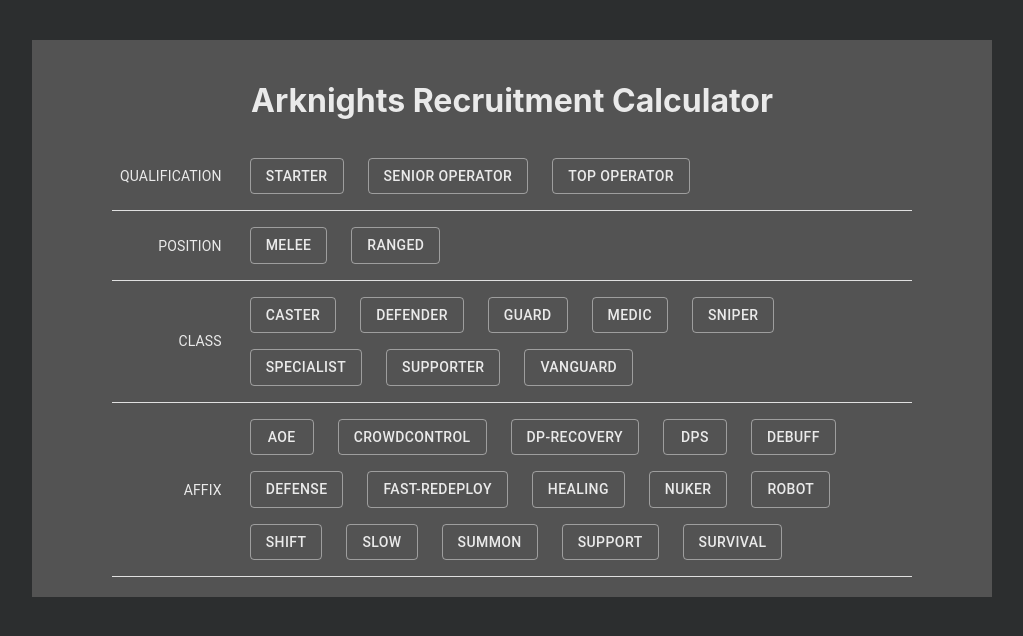
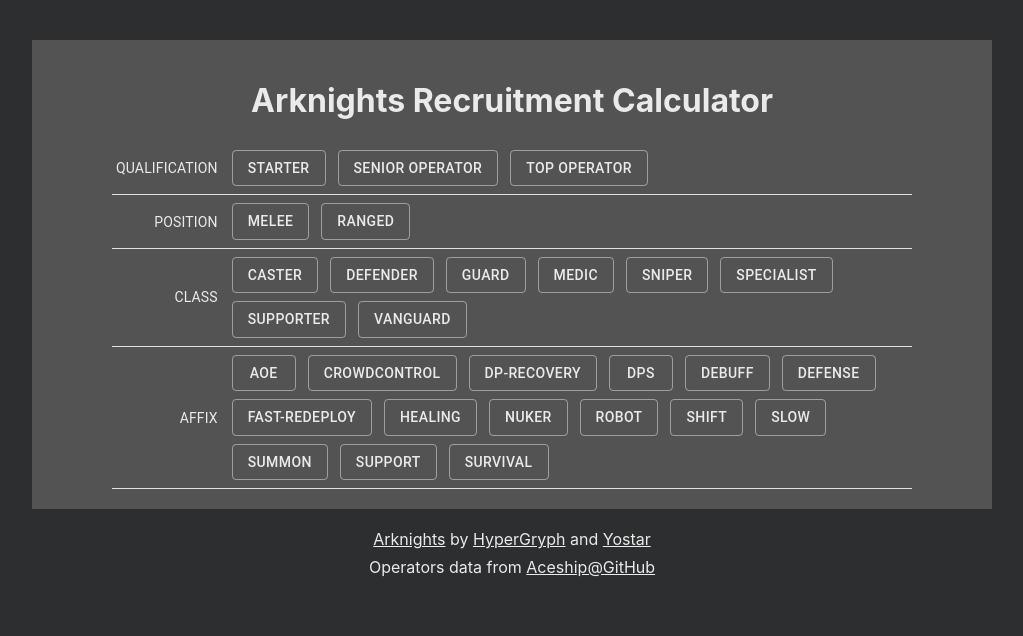
Before and after one commit to lloyd-san/arknights, a React (Create React App) app: page / in a window 1280 px wide. Shown: the top 636 px of the page, without its empty margins (128-1151 px from the left). Built offline with nearby package versions, Linux system fonts and the light colour scheme.

Commit message:
Footer credits

```diff
--- a/src/App.css
+++ b/src/App.css
@@ -4,6 +4,7 @@
   text-align: center;
   background-color: #2c2e2f;
   overflow: auto;
+  color: #eaeaea;
 }
 
 div.content {
@@ -11,11 +12,10 @@
   max-width: 800px;
   padding: 20px 80px;
   margin-top: 40px;
-  margin-bottom: 80px;
+  margin-bottom: 20px;
   margin-left: auto;
   margin-right: auto;
   background-color: #535353;
-  color: #eaeaea;
 }
 
 .tags-area {
@@ -29,10 +29,22 @@
 }
 
 td.tags-table-cell {
-  padding: 8px;
+  padding: 4px;
 }
 
 button.tag-button, a.tag-button {
-  margin: 8px 12px;
+  margin: 4px 6px;
   text-decoration: none;
 }
+
+.footer div {
+  margin: 8px 0px;
+}
+
+a.arknights-link {
+  text-decoration: underline;
+}
+
+a.arknights-link:hover {
+  color: #22bbff
+}
--- a/src/App.js
+++ b/src/App.js
@@ -294,6 +294,29 @@
               </TableContainer>
             </div>
           </div>
+
+          <div className='footer'>
+            <div>
+              <Link className='arknights-link' href='https://www.arknights.global/' target='_blank'>
+                Arknights
+              </Link>
+              <span> by </span>
+              <Link className='arknights-link' href='https://www.hypergryph.com/' target='_blank'>
+                HyperGryph
+              </Link>
+              <span> and </span>
+              <Link className='arknights-link' href='https://www.yo-star.com/' target='_blank'>
+                Yostar
+              </Link>
+            </div>
+            <div>
+              <span>Operators data from  </span>
+              <Link className='arknights-link' href='https://github.com/Aceship/AN-EN-Tags' target='_blank'>
+                Aceship@GitHub
+              </Link>
+            </div>
+          </div>
+
         </div>
       </ThemeProvider>
     );
```
